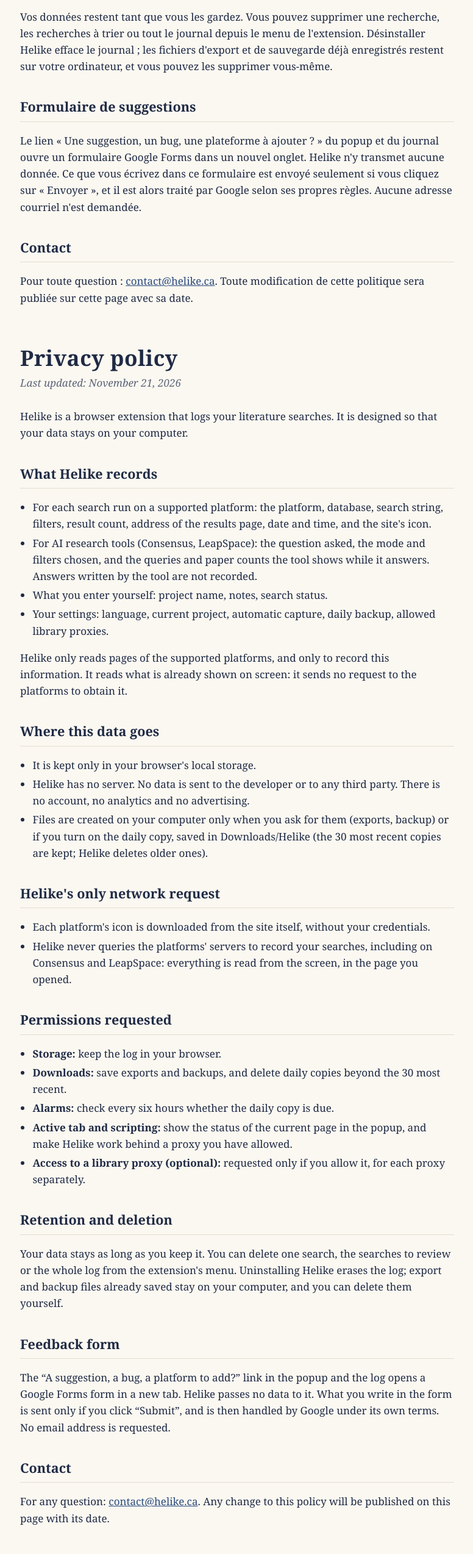
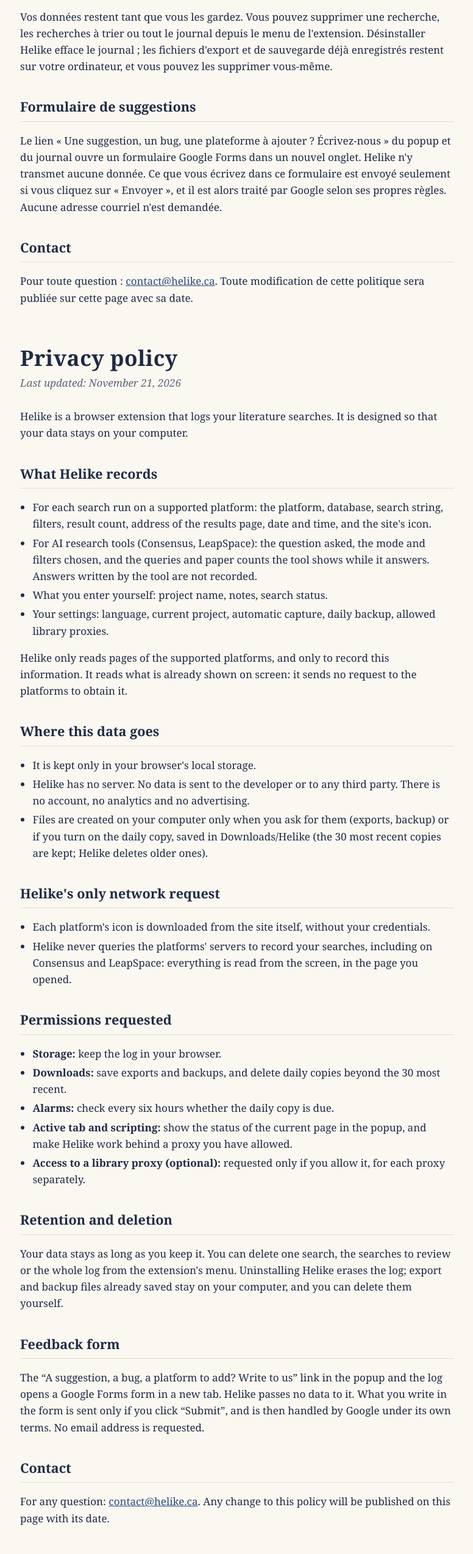
Before and after one commit to impoutch/helike-site, a plain HTML site: page confidentialite.html in a window 1280 px wide. Shown: the part 1600-4148 px from the top of the page at 61% size, without its empty margins (251-1027 px from the left). Drawn offline with Linux system fonts and the light colour scheme.

Commit message:
Libellé du lien de suggestions
Co-Authored-By: Claude Opus 5.5 <noreply@anthropic.com>

```diff
--- a/confidentialite.html
+++ b/confidentialite.html
@@ -49,7 +49,7 @@
   <p>Vos données restent tant que vous les gardez. Vous pouvez supprimer une recherche, les recherches à trier ou tout le journal depuis le menu de l'extension. Désinstaller Helike efface le journal ; les fichiers d'export et de sauvegarde déjà enregistrés restent sur votre ordinateur, et vous pouvez les supprimer vous-même.</p>
 
   <h2>Formulaire de suggestions</h2>
-  <p>Le lien «&nbsp;Une suggestion, un bug, une plateforme à ajouter&nbsp;?&nbsp;» du popup et du journal ouvre un formulaire Google Forms dans un nouvel onglet. Helike n'y transmet aucune donnée. Ce que vous écrivez dans ce formulaire est envoyé seulement si vous cliquez sur «&nbsp;Envoyer&nbsp;», et il est alors traité par Google selon ses propres règles. Aucune adresse courriel n'est demandée.</p>
+  <p>Le lien «&nbsp;Une suggestion, un bug, une plateforme à ajouter&nbsp;? Écrivez-nous&nbsp;» du popup et du journal ouvre un formulaire Google Forms dans un nouvel onglet. Helike n'y transmet aucune donnée. Ce que vous écrivez dans ce formulaire est envoyé seulement si vous cliquez sur «&nbsp;Envoyer&nbsp;», et il est alors traité par Google selon ses propres règles. Aucune adresse courriel n'est demandée.</p>
 
   <h2>Contact</h2>
   <p>Pour toute question : <a href="mailto:contact@helike.ca">contact@helike.ca</a>. Toute modification de cette politique sera publiée sur cette page avec sa date.</p>
@@ -94,7 +94,7 @@
     <p>Your data stays as long as you keep it. You can delete one search, the searches to review or the whole log from the extension's menu. Uninstalling Helike erases the log; export and backup files already saved stay on your computer, and you can delete them yourself.</p>
 
     <h2>Feedback form</h2>
-    <p>The “A suggestion, a bug, a platform to add?” link in the popup and the log opens a Google Forms form in a new tab. Helike passes no data to it. What you write in the form is sent only if you click “Submit”, and is then handled by Google under its own terms. No email address is requested.</p>
+    <p>The “A suggestion, a bug, a platform to add? Write to us” link in the popup and the log opens a Google Forms form in a new tab. Helike passes no data to it. What you write in the form is sent only if you click “Submit”, and is then handled by Google under its own terms. No email address is requested.</p>
 
     <h2>Contact</h2>
     <p>For any question: <a href="mailto:contact@helike.ca">contact@helike.ca</a>. Any change to this policy will be published on this page with its date.</p>
```
Also changed, not shown: guide.html (+2 -2 lines).
